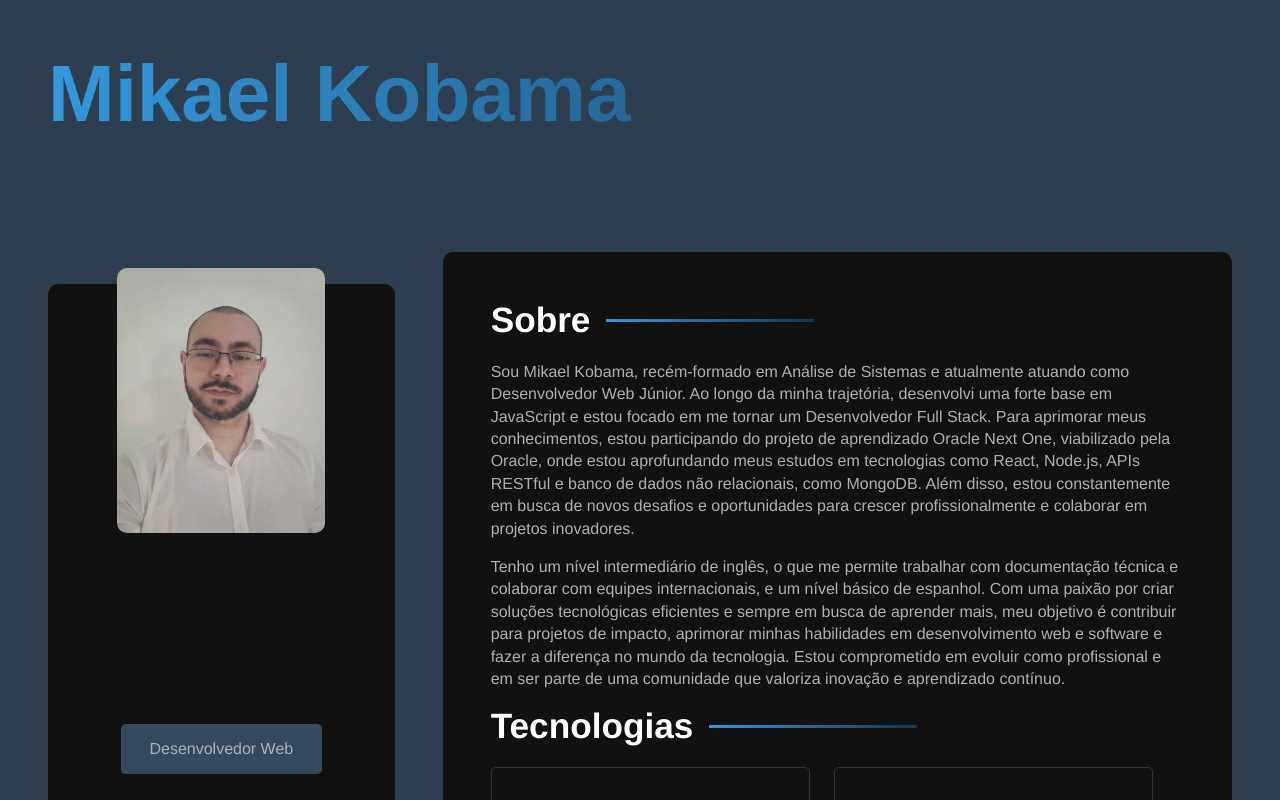
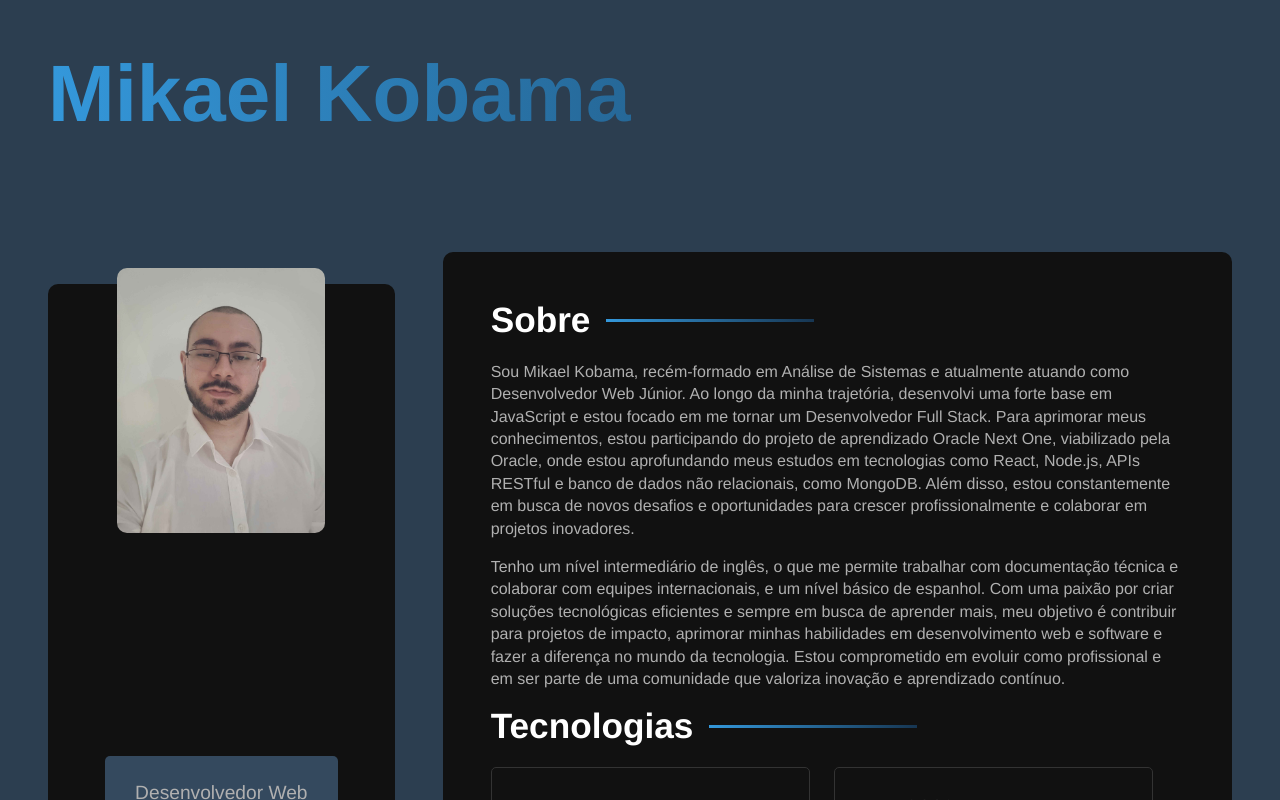
Before and after one commit to Mikael-Kobama/portfolio-react, a React (Vite) app: page / in a window 1280 px wide. Shown: the top 800 px of the page. Built offline with nearby package versions, Linux system fonts and the light colour scheme.

Commit message:
2.9 update vercel

```diff
--- a/src/styles/components/sidebar.sass
+++ b/src/styles/components/sidebar.sass
@@ -22,11 +22,12 @@ img
   top: -1rem // Ajuste para subir um pouco a imagem e deixá-la mais próxima do título
 
 .title
+  font-size: 1.2rem
   color: variables.$text-color-secondary
   background-color: variables.$bg-color-secondary
   border-radius: variables.$card-border-radius
-  margin-top: 26rem // Diminui a margem superior para deixar o título mais próximo da imagem
-  padding: 1rem 1.8rem
+  margin-top: 28rem // Diminui a margem superior para deixar o título mais próximo da imagem
+  padding: 1.6rem 1.9rem
 
 .btn
   @include mixins.btn
```
